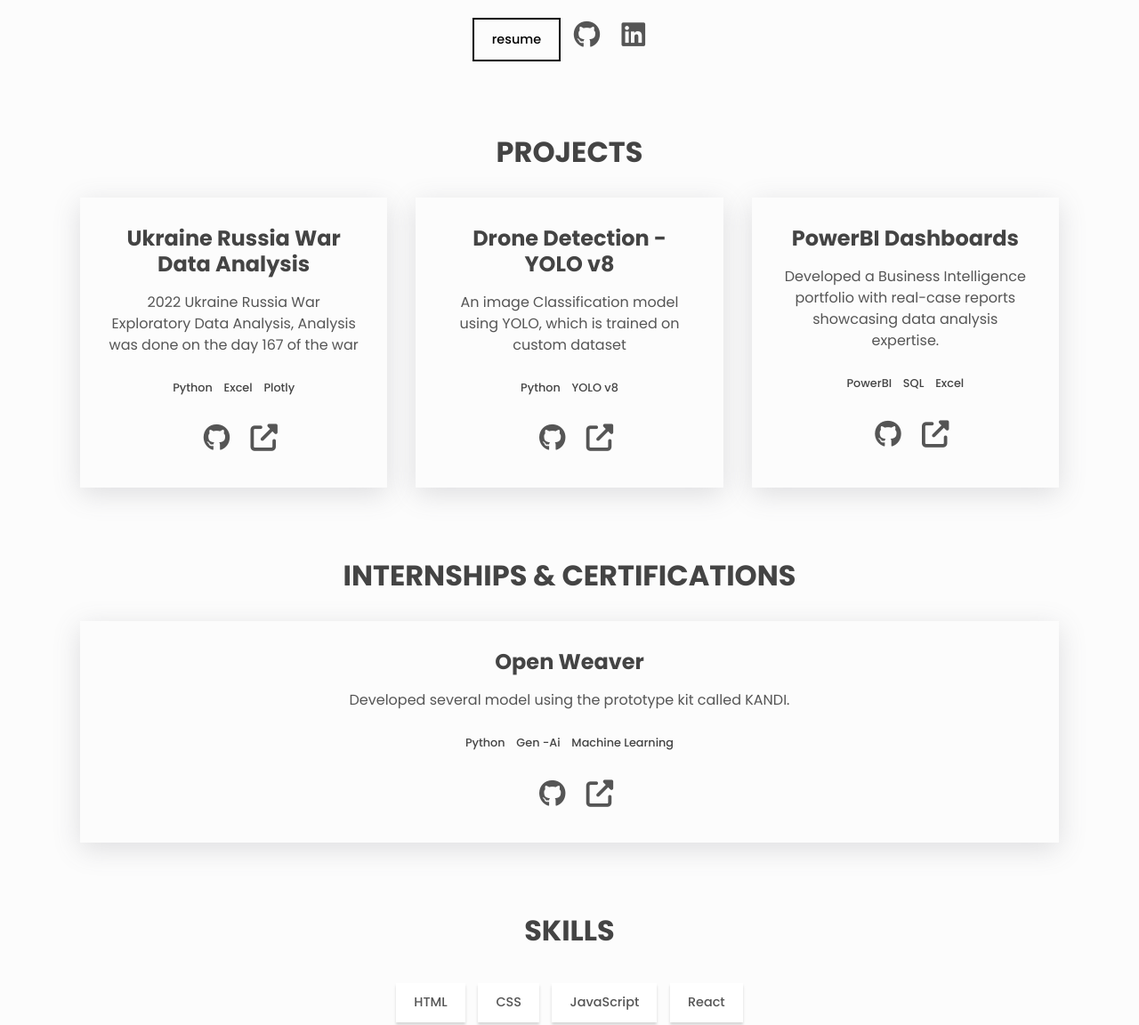
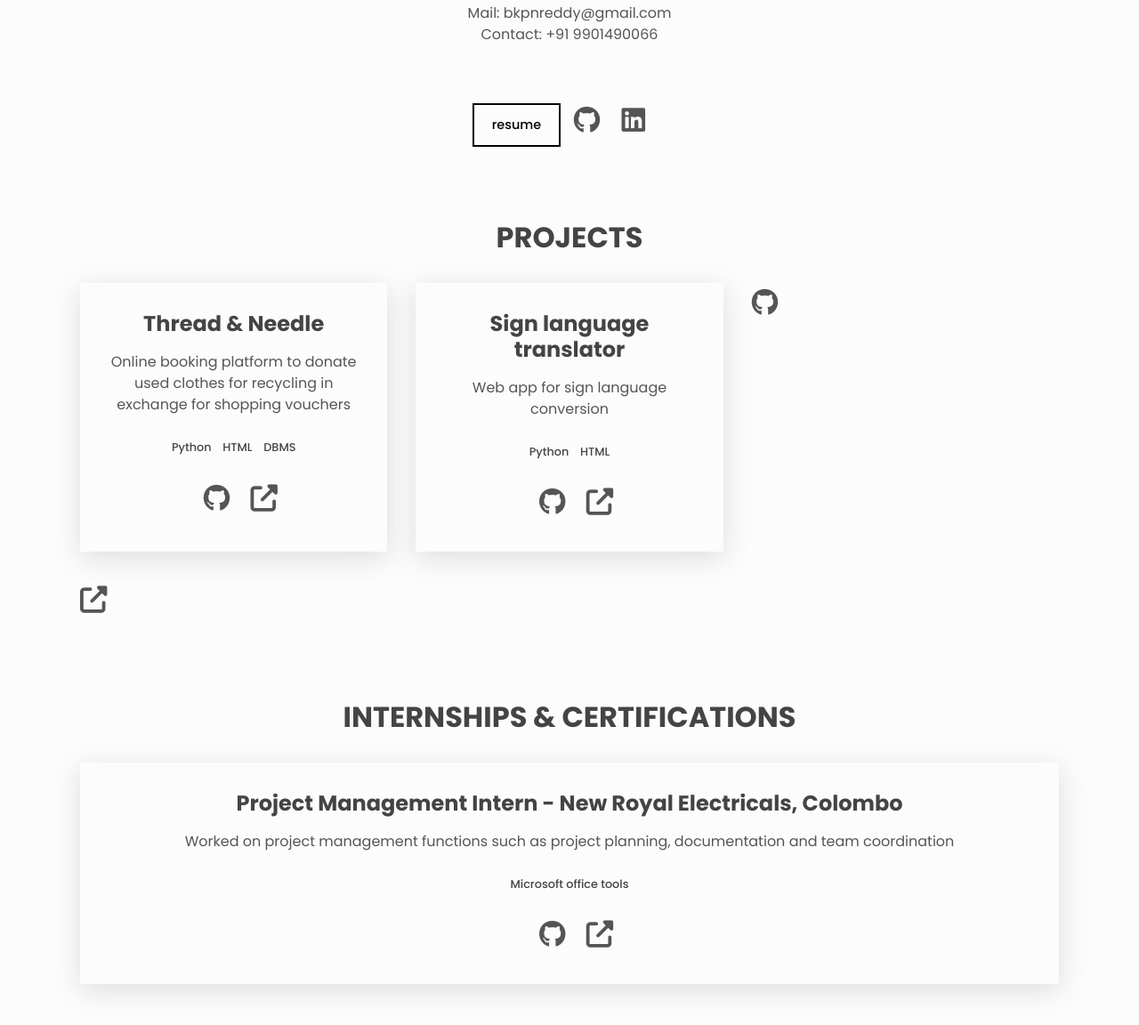
Before and after one commit to varshini-reddy1/portfolio, a plain HTML site: page index.html in a window 1280 px wide. Shown: the part 557-1709 px from the top of the page at 89% size. Drawn offline with Linux system fonts and the light colour scheme.

Commit message:
Update index.html

```diff
--- a/index.html
+++ b/index.html
@@ -61,10 +61,11 @@
         <h1>Hi, I am <span class="about__name">Varshini Reddy.</span></h1>
         <h2 class="about__role">Aspiring Web Developer</h2>
         <p class="about__desc"> <!-- Edit the About make sure you add your degree!-->
-          I'm a Tech geek living in Bangalore, India. I love to solve problems and build things. Also an Ex-TCSer and presently a Post grad Data Science student at Christ University!
+          I am pursuing a degree in Computer Science with a keen interest in Operations and Technology Management (OTM). I have been learning and applying skills such as communication, social media, branding and marketing through various hands-on social enterprise internships.
+          My experience in project management and operations along with my coursework in university have helped me develop a multifaceted and versatile skillset that encourages me to learn more!
         </p> <!-- about you -->
         <br>
-        <a href="mailto:bkpnreddy@gmail.com">Mail: bkpnreddy@gmail.com </a><p> Contact: +91 63624 86106</p>  <!--Change it to your mail id and contact no-->
+        <a href="mailto:bkpnreddy@gmail.com">Mail: bkpnreddy@gmail.com </a><p> Contact: +91 9901490066</p>  <!--Change it to your mail id and contact no-->
       </br>
 
 
@@ -97,18 +98,18 @@
 
         <div class="projects__grid">
           <div class="project">
-            <h3>Ukraine Russia War Data Analysis</h3> <!--Peoject Title -->
+            <h3>Thread & Needle </h3> <!--Project Title -->
             <p class="project__description">
-              2022 Ukraine Russia War Exploratory Data Analysis, Analysis was done on the day 167 of the war
+              Online booking platform to donate used clothes for recycling in exchange for shopping vouchers
             </p> <!--Project description-->
             <ul class="project__stack">
               <li class="project__stack-item">Python</li>
-              <li class="project__stack-item">Excel</li>
-              <li class="project__stack-item">Plotly</li>
+              <li class="project__stack-item">HTML</li>
+              <li class="project__stack-item">DBMS</li>
             </ul>
 
             <a
-              href="https://github.com/ashiksanyo10/Russia-Ukraine_War_EDA" target="_blank"
+              href="---" target="_blank"
               aria-label="source code"
               class="link link--icon"
             >  <!--Project link-->
@@ -125,13 +126,13 @@
           </div>
 
           <div class="project">
-            <h3>Drone Detection - YOLO v8</h3>
+            <h3>Sign language translator </h3>
             <p class="project__description">
-              An image Classification model using YOLO, which is trained on custom dataset
+Web app for sign language conversion
             </p>
             <ul class="project__stack">
               <li class="project__stack-item">Python</li>
-              <li class="project__stack-item">YOLO v8</li>
+              <li class="project__stack-item">HTML</li>
             </ul>
 
             <a
@@ -150,16 +151,7 @@
             </a>
           </div>
 
-          <div class="project">
-            <h3>PowerBI Dashboards</h3>
-            <p class="project__description">
-              Developed a Business Intelligence portfolio with real-case reports showcasing data analysis expertise.
-            </p>
-            <ul class="project__stack">
-              <li class="project__stack-item">PowerBI</li>
-              <li class="project__stack-item">SQL</li>
-              <li class="project__stack-item">Excel</li>
-            </ul>
+
 
             <a
               href="https://www.novypro.com/profile_projects/ashiksanyo" target="_blank"
@@ -183,14 +175,12 @@
         <h2 class="section__title">Internships & Certifications</h2>
 
       <div class="project">
-        <h3>Open Weaver</h3>
+        <h3>Project Management Intern - New Royal Electricals, Colombo</h3>
         <p class="project__description">
-          Developed several model using the prototype kit called KANDI.
-        </p>
+Worked on project management functions such as project planning, documentation and team coordination        </p>
         <ul class="project__stack">
-          <li class="project__stack-item">Python</li>
-          <li class="project__stack-item">Gen -Ai</li>
-          <li class="project__stack-item">Machine Learning</li>
+          <li class="project__stack-item">Microsoft office tools</li>
+
         </ul>
 
         <a
@@ -221,7 +211,7 @@
           <li class="skills__list-item btn btn--plain">HTML</li>                        <!--You can fill in the elective course and you can remove extras-->
           <li class="skills__list-item btn btn--plain">CSS</li>
           <li class="skills__list-item btn btn--plain">JavaScript</li>
-          <li class="skills__list-item btn btn--plain">React</li>
+          <li class="skills__list-item btn btn--plain">NoSql</li>
           <li class="skills__list-item btn btn--plain">Python</li>
           <li class="skills__list-item btn btn--plain">Machine Learning</li>
           <li class="skills__list-item btn btn--plain">Computer Vision</li>
```
